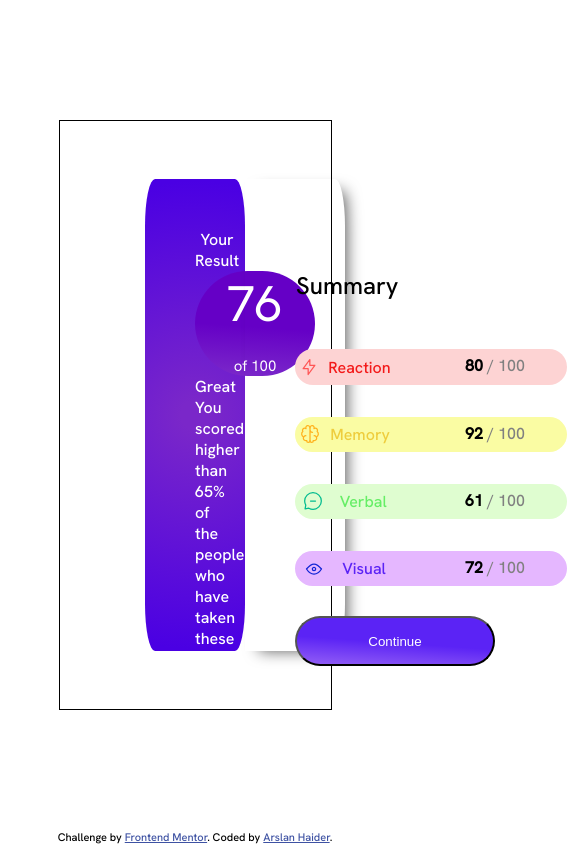
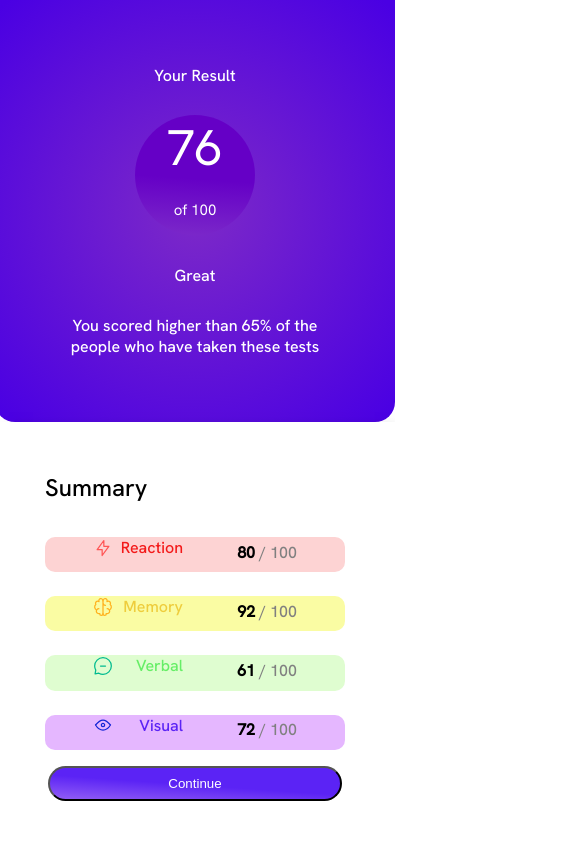
Before and after one commit to ArslanHaaider/Result-Summary-Component, a plain HTML site: page results-summary-component-main/index.html in a window 390 px wide. Shown: the whole page, 567 px wide, since content can reach past the window. Drawn offline with Linux system fonts and the light colour scheme.

Commit message:
Add responsive design

```diff
--- a/results-summary-component-main/index.html
+++ b/results-summary-component-main/index.html
@@ -50,7 +50,7 @@
           <li>
             <span class="icon-title yellow"
               ><img src="./assets/images/icon-memory.svg" alt="" />
-              Memory </span
+               Memory </span
             > <span class="score"><strong style="color: black;"> 92</strong> / 100</span>
           </li>
           <li>
@@ -68,11 +68,5 @@
         <button class="continue">Continue</button>
       </div>
     </main>
-    <div class="attribution">
-      Challenge by
-      <a href="https://www.frontendmentor.io?ref=challenge" target="_blank"
-        >Frontend Mentor</a
-      >. Coded by <a href="#">Arslan Haider</a>.
-    </div>
   </body>
 </html>
--- a/results-summary-component-main/style.css
+++ b/results-summary-component-main/style.css
@@ -16,33 +16,33 @@ body{
     justify-content: center;
     align-items: center;
     flex-direction: column;
+    font-family: 'paragraph';
     height: 100vh;
-    font-family: 'paragraph';
 }
 main{
-    height: 70vh;
-    width: 70vw;
-    border: 1px solid black;
+    min-height: 40em;
+    min-width: 20em;
+    width: 50em;
+    /* border: 1px solid black; */
     display: flex;
-    justify-content: center;
     align-items: center;
-    margin: auto;
+    padding: 0px;
 }
-.block{
-    display:flex;
-    flex-direction: column;
-}
+    .block{
+        display:flex;
+        flex-direction: column;
+    }
 .left-section{
     text-align: center;
     /* border: 3px solid black ; */
     height: 80%;
-    width: 30%;
+    width: 50%;
     padding: 50px;
     border-radius: 10%;
     color: white;
     background: rgb(122,39,201);
     background: radial-gradient(circle, rgba(122,39,201,1) 6%, rgba(74,0,227,1) 97%);
-    margin-left: 100px;
+    /* margin-left: 5rem; */
  }
 
 .comments{
@@ -80,20 +80,17 @@ main{
     /* border: 3px solid black ; */
     border-width: 3px 3px 3px 0px;
     height: 80%;
-    width: 30%;
+    width: 50%;
     padding: 50px;
     border-radius: 0 10% 10% 0;
     box-shadow: 8px 6px 15px -6px rgba(0,0,0,0.64);
 }
-
 .right-heading{
-    width: 100%;
-    height: 3rem;
+    /* height: 3rem; */
     font-size: x-large;
     /* border: 1px solid black ; */
-    padding: 1px;
+    /* padding: 1px; */
     text-align: left;
-    margin-top: 40px;
 }
 
 .summary-cards{
@@ -102,29 +99,31 @@ main{
 
 }
 .summary-cards li{
-    margin-top: 2rem;
+    margin-top: 2em;
     list-style: none;
-    width: 17rem;
     height: 2.2rem;
     display: flex;
-    border-radius: 100px;
-    text-align: top;
+    border-radius: 10px;
+    /* border: 1px solid black; */
+    justify-content:space-between ;
+}
+.summary-cards{
+    width:100%;
+    /* border: 1px solid black; */
+    display: flex;
+    flex-direction: column;
+    /* align-items: center; */
+
 }
 .icon-title{
     margin-right: 50px;
     /* margin-top: 10px; */
     /* border: 1px solid black;  */
     display: inline-flex;
-    width: 100px;
-    justify-content: space-around;
+    width: 90px;
+    justify-content: space-between;
     align-items: center;
     /* margin-top: 10px; */
-}
-ul li img{
-    /* margin-left:-40px; */
-    /* margin-top: 10px; */
-    /* position:absolute; */
-    width: 20px;
 }
 .score{
     /* border: 1px solid black; */
@@ -135,11 +134,11 @@ ul li img{
     color: grey;
 }
 .continue{
-    margin-top:30px;
+    margin-top: 2rem;
     background: rgb(91, 35, 245);
     background: linear-gradient(184deg, rgb(91, 35, 245) 53%, rgb(142, 90, 245) 97%);
-    width: 200px;
-    height: 50px;
+    width: 22em;
+    height: 2.2rem;
     color: white;
     border-radius: 400px;
     cursor: pointer;
@@ -170,7 +169,99 @@ ul li img{
 .summary-cards li:nth-child(4){
     background-color:rgb(229, 183, 255);
 }
-.summary-cards li .out-off{
-    display: inline-block;
-    margin-bottom:
+
+
+/* media queries start here */
+
+@media (max-width:801px) {
+    main{
+        width: 45em;
+    }
+    .continue{
+        width: 19em;
+    }
 }
+@media (max-width:720px) {
+    main{
+        width: 40em;
+
+    }
+    .summary-cards li{
+        font-size: 1rem;
+    }
+    .continue{
+        width: 16em;
+    }
+
+}
+@media (max-width:632px) {
+    main{
+        width: 35em;
+        min-height:35em;
+    }
+    .summary-cards li{
+        font-size: 0.7rem;
+    }
+    .continue{
+        width: 14em;
+    }
+}
+@media (max-width:562px) {
+    main{
+        width:30em;
+        min-height: 30em;
+    }
+    .summary-cards li{
+        font-size: 0.7rem;
+        margin-top: 0.7rem;
+        width: 14em;
+    }
+    .continue{
+        width: 12em;
+    }
+}
+@media (max-width:480px) {
+    main{
+        display: block;
+        width: 25em;
+        height: 60em;
+        overflow: hidden;
+    }
+    .right-section{
+        height: 50%;
+        width: 100%;
+        border-radius: 0px;
+    }
+    .left-section{
+        height: 50%;
+        width: 100%;
+        border-radius: 0px;
+        margin-top: 0px;
+        border-radius: 0px 0px 20px 20px;
+    }
+    .summary-cards li{
+        display:block;
+        width: 100%;
+        margin-top:1.5em;
+        font-size: 1rem;
+    }
+    .continue{
+        width: 22em;
+        margin-top: 1.2em;
+    }
+}
+@media (max-height:792px) {
+    main{
+
+    }
+    .summary-cards li{
+        height: 1.5em;
+        width: 18em;
+    }
+    .continue{
+        height: 3em;
+    }
+    .right-heading{
+        margin-top:-1em;
+    }
+}
```
